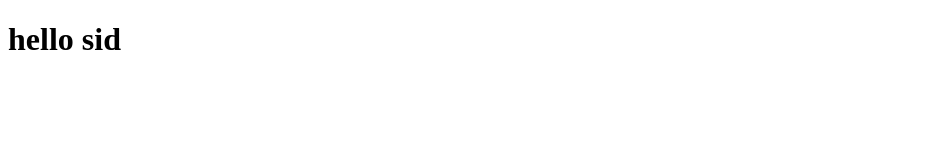
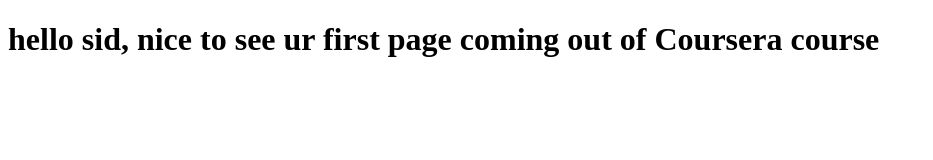
Before and after one commit to siddharthU/CLO-UI-Initial, a plain HTML site: page site/index.html in a window 1280 px wide. Shown: the whole page, without its empty margins (0-933 px from the left). Drawn offline with Linux system fonts and the light colour scheme.

Commit message:
small change

```diff
--- a/site/index.html
+++ b/site/index.html
@@ -4,6 +4,6 @@
 	<title>hrllo sidd</title>
 </head>
 <body>
-<h1>hello sid </h1>
+<h1>hello sid, nice to see ur first page coming out of Coursera course </h1>
 </body>
 </html>
```
